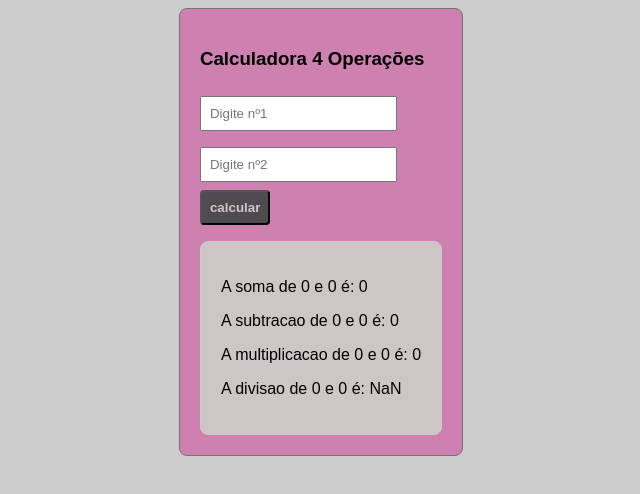
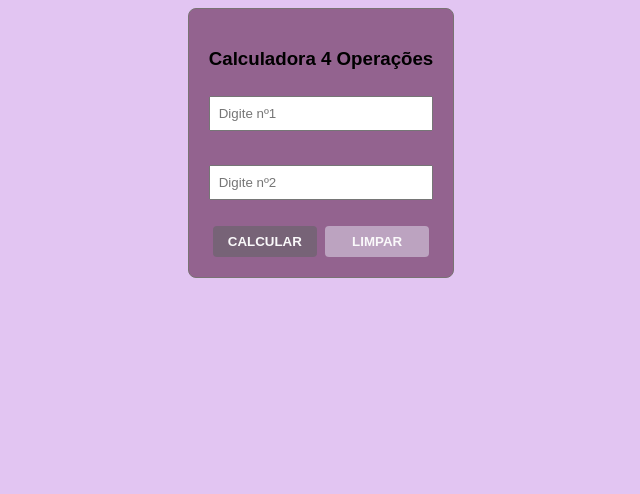
Before and after one commit to skonieczny08/FrontJs01, a website built with Parcel: page src/index.html in a window 1280 px wide. Shown: the whole page, without its empty margins (327-967 px from the left). Built offline with nearby package versions, Linux system fonts and the light colour scheme.

Commit message:
mostrar e esconder

```diff
--- a/src/index.html
+++ b/src/index.html
@@ -10,12 +10,19 @@
     <div id="app">
       <h3>Calculadora 4 Operações</h3>
       <form>
-        <input type="number" id="numero1" placeholder="Digite nº1" /><br />
-        <input type="number" id="numero2" placeholder="Digite nº2" /><br />
-        <button id="btn-calcular">calcular</button><br />
+        <div class="inputs">
+          <input type="number" id="numero1" placeholder="Digite nº1" /><br />
+          <input type="number" id="numero2" placeholder="Digite nº2" /><br />
+        </div>
+
+        <div class="botoes">
+          <button id="btn-calcular">CALCULAR</button>
+          <button id="btn-limpar">LIMPAR</button>
+        </div>
       </form>
+
       <!-- COMEÇO DO BLOCO DE RESULTADO-->
-      <div class="resultados">
+      <div class="resultados esconder">
         <p class="soma">A soma é: 10</p>
         <p class="subtracao">A subtrção é: 0</p>
         <p class="multiplicacao">A multiplicação é: 25</p>
--- a/src/index.mjs
+++ b/src/index.mjs
@@ -9,6 +9,7 @@ const soma = document.querySelector(".soma");
 const subtracao = document.querySelector(".subtracao");
 const multiplicacao = document.querySelector(".multiplicacao");
 const divisao = document.querySelector(".divisao");
+const btnLimpar = document.querySelector("#btn-limpar");
 
 // CRIAR A FUNÇÃO - refatorar ou melhorar
 function calcular() {
@@ -21,9 +22,23 @@ function calcular() {
 
   //return res
 }
-calcular();
+function limparFormulario() {
+  const n1 = numero1.value; // REFERENCIA numero1
+  const n2 = numero2.value; // REFERENCIA numero2
+  if (n1 && n2) {
+    const form = document.querySelector("form");
+    form.reset(); // LIMPA O FORMULARIO
+    document.querySelector("#numero1").focus(); // FOCA NO N1
+  }
+}
 
 // ADICIONAR ESCUTADOR DE EVENTOS
 btnCalcular.addEventListener("click", function (evento) {
-  alert(calcular());
+  evento.preventDefault(); // DEIXA DE ATUALIZAR...
+  calcular();
 });
+
+btnLimpar.addEventListener("click", function (evento) {
+  evento.preventDefault();
+  limparFormulario();
+});
--- a/src/styles.css
+++ b/src/styles.css
@@ -3,29 +3,58 @@ body {
   width: 100%;
   display: flex;
   justify-content: center;
-  background-color: #ccc;
+  background-color: #e2c5f2;
 }
 
 #app {
-  background-color: #ce80b0;
+  background-color: #93638f;
   border: #797373 1px solid;
   padding: 20px;
   border-radius: 8px;
+}
+.inputs {
+  display: flex;
+  flex-direction: column;
 }
 input {
   margin: 8px 0;
   padding: 8px;
 }
+.botoes {
+  display: flex;
+  justify-content: center;
+}
+.mostrar {
+  display: flex;
+}
+.esconder {
+  display: none;
+}
+
 #btn-calcular {
-  background-color: #504b50;
-  color: #cec6c6;
+  width: 50%;
+  margin: 0 4px;
+  background-color: #776377;
+  color: #faf9fa;
   padding: 8px;
   border-radius: 4px;
   font-weight: bold;
   cursor: pointer;
+  border: none;
+}
+#btn-limpar {
+  width: 50%;
+  margin: 0 4px;
+  background-color: #bca3c0;
+  color: #faf9fa;
+  padding: 8px;
+  border-radius: 4px;
+  font-weight: bold;
+  cursor: pointer;
+  border: none;
 }
 .resultados {
-  background-color: #cec6c6;
+  background-color: #dbc3e4;
   border: #ccc 1px solid;
   padding: 20px;
   border-radius: 8px;
```
